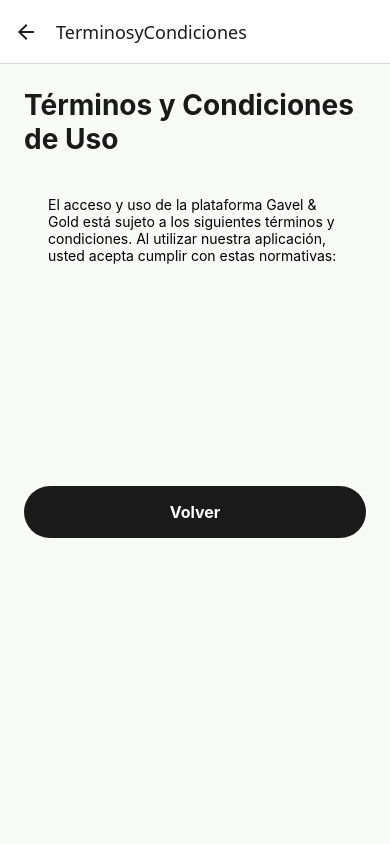
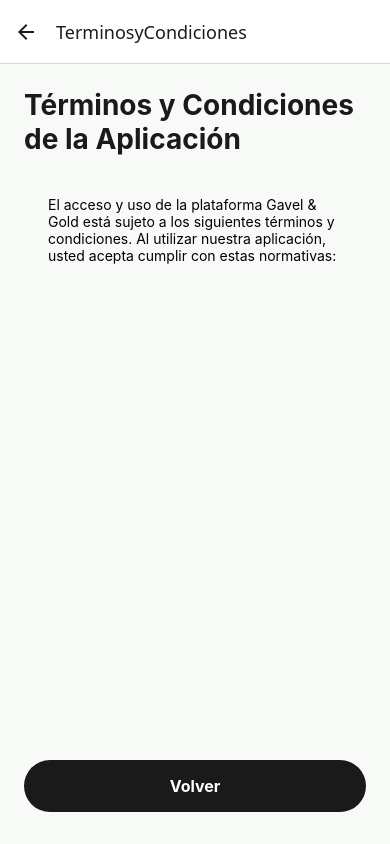
Before and after one commit to Antonioo-Wu/Gavel-Gold, a React Native app in the folder mobile/: screen /TerminosyCondiciones in a window 390 px wide. Built offline with nearby package versions, Linux system fonts and the light colour scheme.

Commit message:
fix de terminosycondiciones

```diff
--- a/mobile/app/Legales/TerminosyCondiciones.jsx
+++ b/mobile/app/Legales/TerminosyCondiciones.jsx
@@ -30,7 +30,7 @@ export default function TerminosYCondiciones() {
   return (
     <View style={styles.container}>
       <ScrollView style={styles.scrollContent} showsVerticalScrollIndicator={false}>
-        <Text style={styles.title}>Términos y Condiciones de Uso</Text>
+        <Text style={styles.title}>Términos y Condiciones de la Aplicación</Text>
 
         <Text style={styles.introText} style={styles.scrollContent}>
           El acceso y uso de la plataforma Gavel & Gold está sujeto a los siguientes términos y condiciones. Al utilizar nuestra aplicación, usted acepta cumplir con estas normativas:
@@ -49,7 +49,7 @@ export default function TerminosYCondiciones() {
         </View>
       </ScrollView>
 
-      <View style={styles.footer} style={styles.scrollContent}>
+      <View style={styles.footer}>
         <ActionButton
           text="Volver"
           variant="solid"
```
